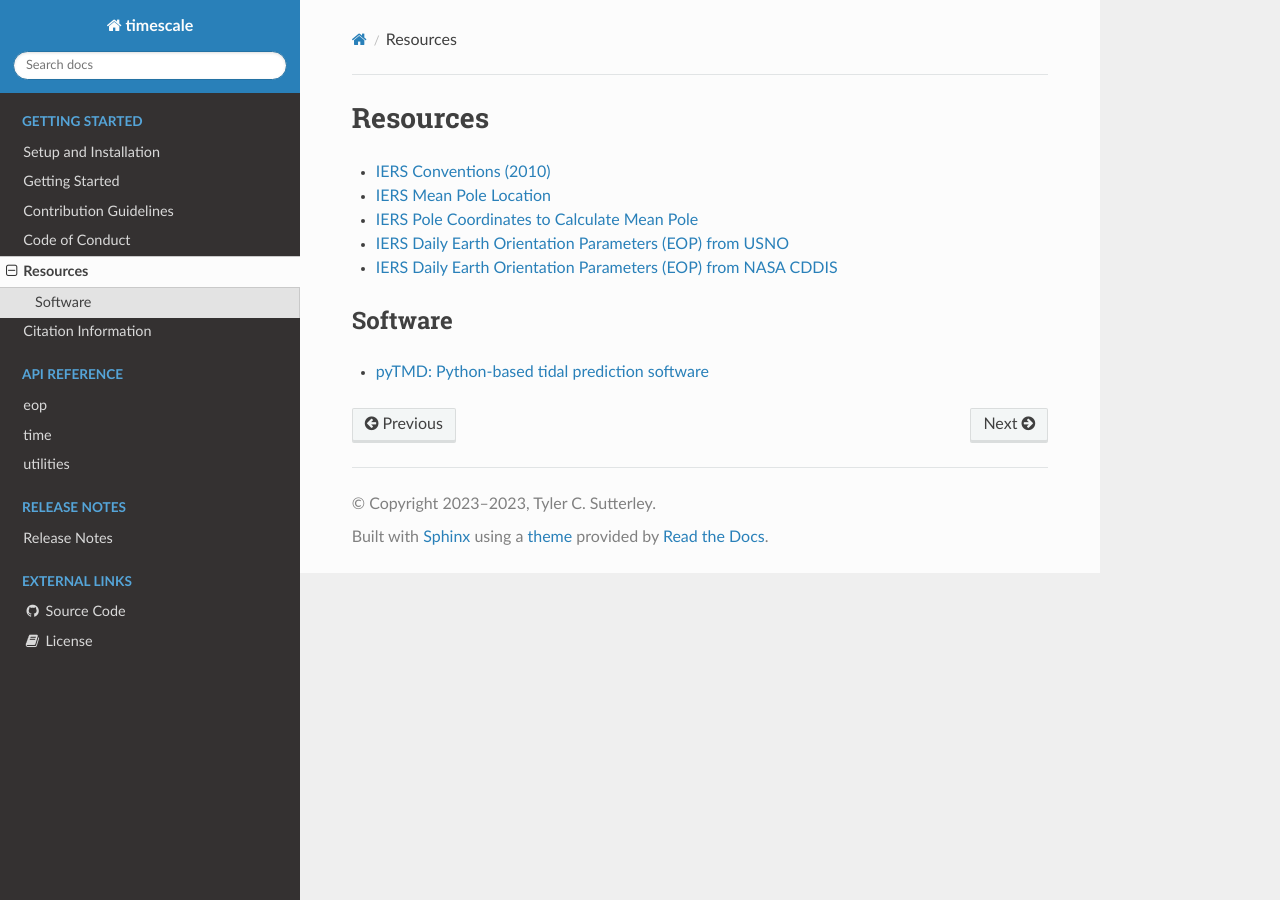
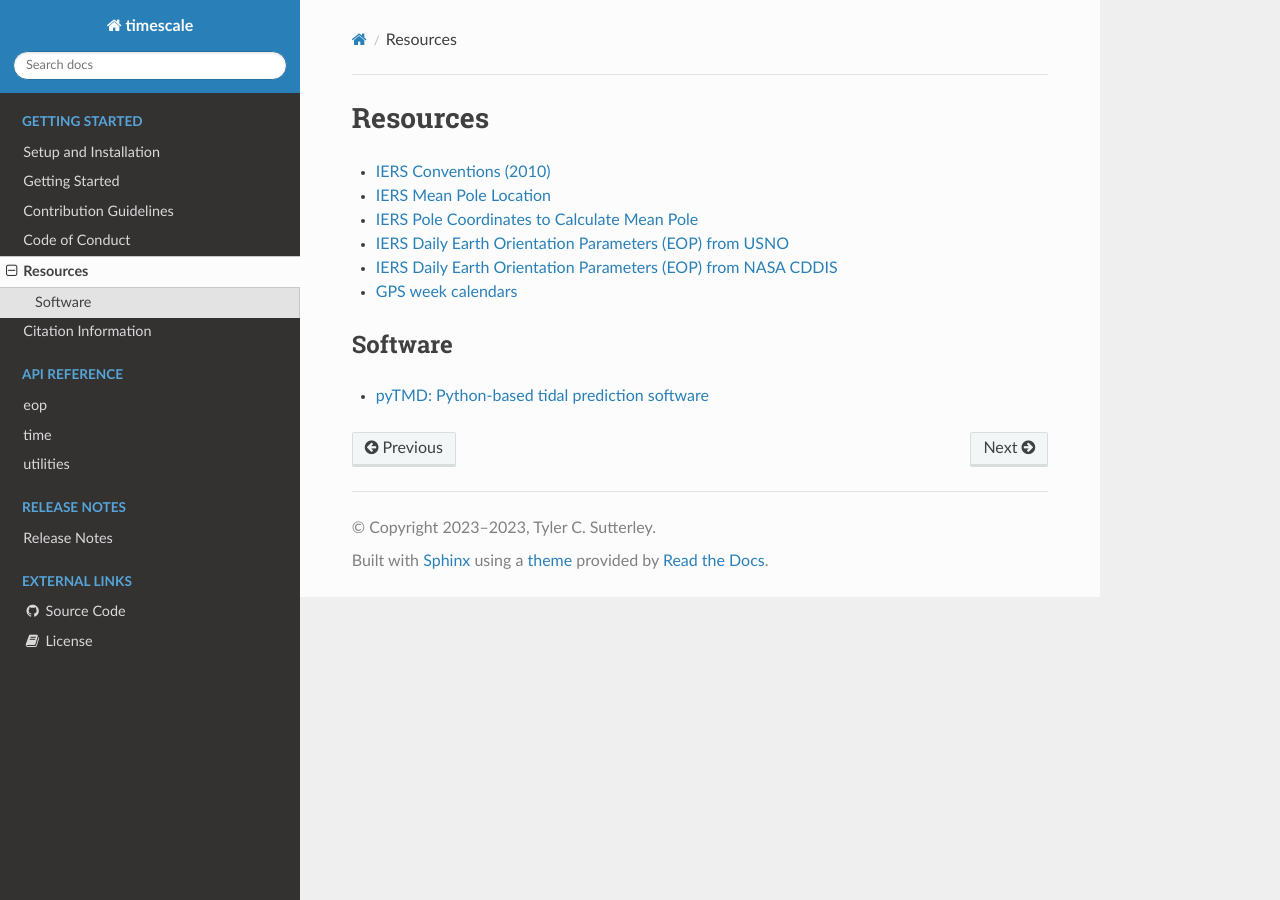
Before and after one commit to tsutterley/timescale, a Sphinx documentation site: the page built from doc/source/getting_started/Resources.rst, in a window 1280 px wide. Built offline with Sphinx 7.4.7 and the Read the Docs theme 2.0.0, drawn with Linux system fonts in a browser that asks for light colours.

Commit message:
docs: add link for GPS week calendars

```diff
--- a/doc/source/getting_started/Resources.rst
+++ b/doc/source/getting_started/Resources.rst
@@ -7,6 +7,7 @@ Resources
 - `IERS Pole Coordinates to Calculate Mean Pole <https://hpiers.obspm.fr/iers/eop/eopc01/eopc01.1900-now.dat>`_
 - `IERS Daily Earth Orientation Parameters (EOP) from USNO <http://www.usno.navy.mil/USNO/earth-orientation/eo-products/weekly>`_
 - `IERS Daily Earth Orientation Parameters (EOP) from NASA CDDIS <ftp://cddis.nasa.gov/products/iers/finals.all>`_
+- `GPS week calendars <https://geodesy.noaa.gov/CORS/resources/GPS_CALS/>`_
 
 Software
 ########
```
